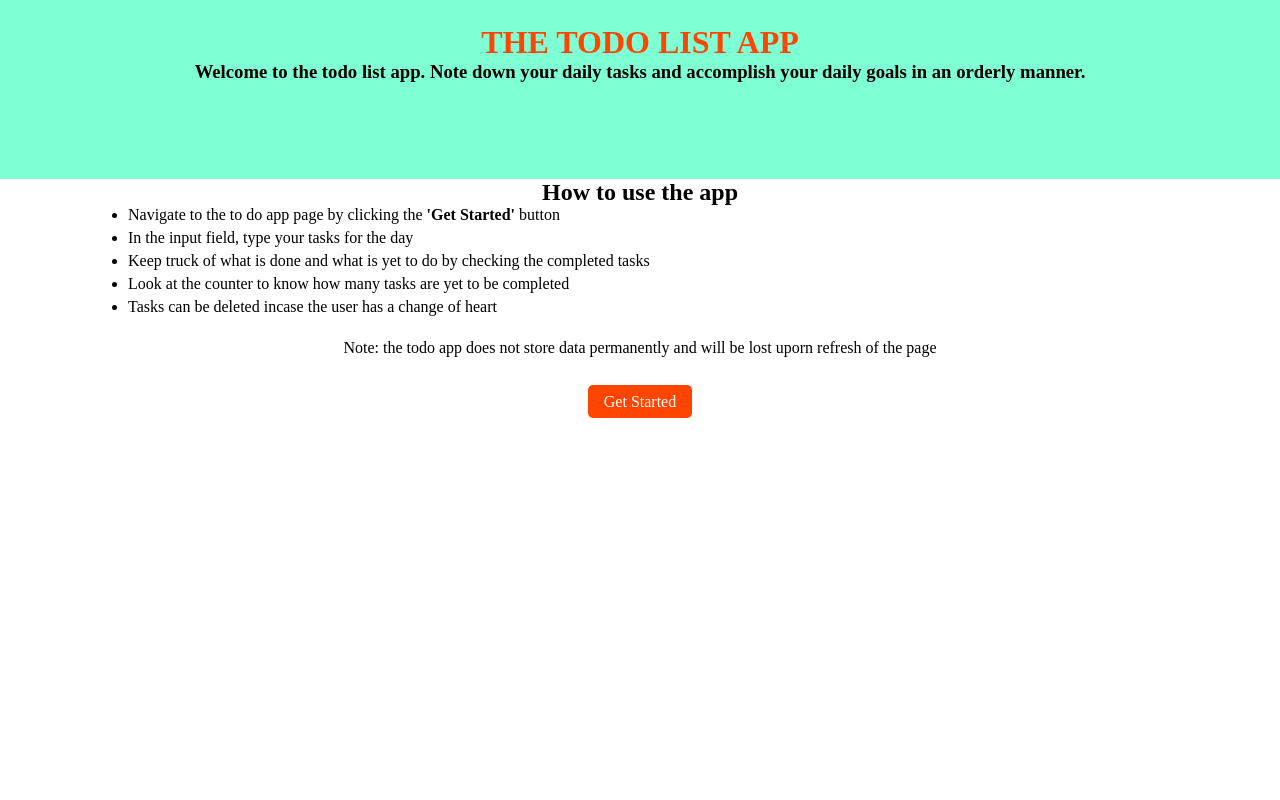
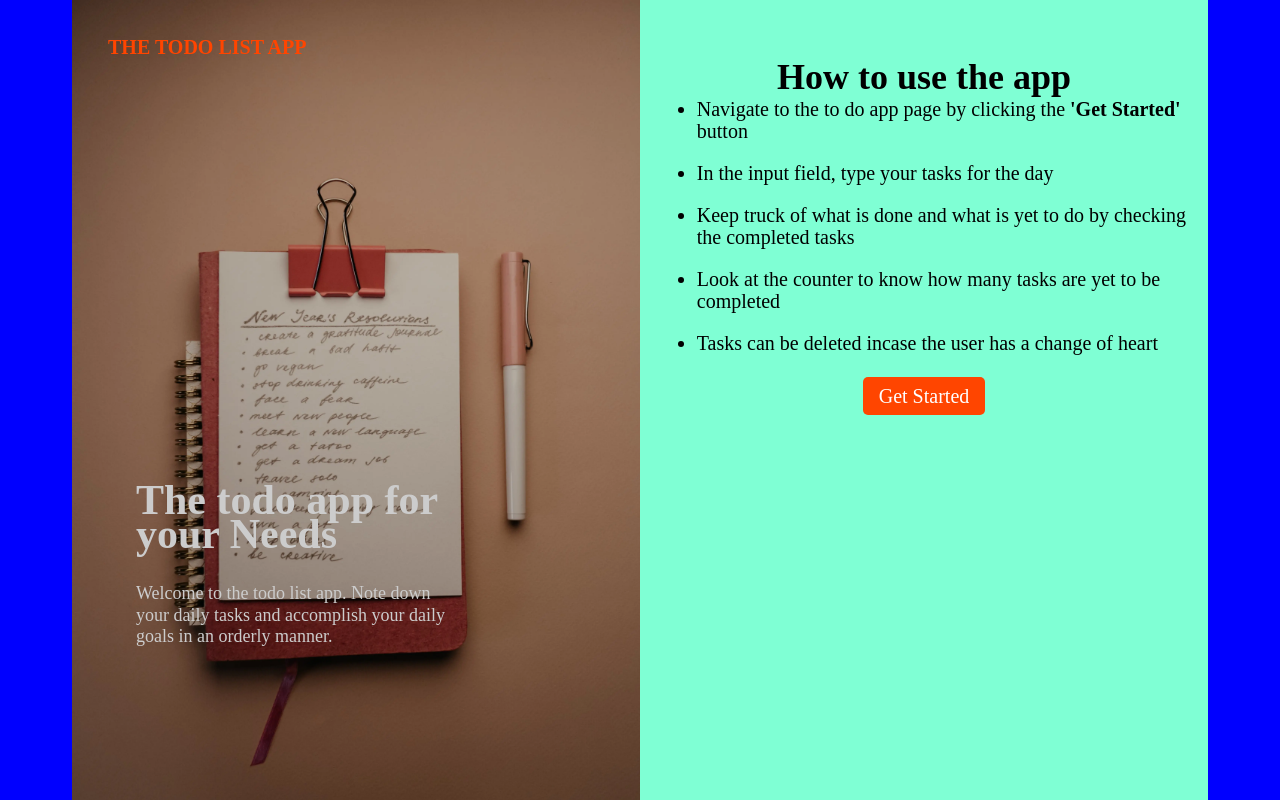
Before and after one commit to SsimbwaJoshua/todo-list, a React (Create React App) app: page / in a window 1280 px wide. Built offline with nearby package versions, Linux system fonts and the light colour scheme.

Commit message:
styling home page

```diff
--- a/src/App.css
+++ b/src/App.css
@@ -4,26 +4,35 @@
   box-sizing: border-box;
 }
 
+html {
+  font-size: 62.5%;
+}
+
 .App {
   text-align: center;
 }
 
+.the-whole-homepage {
+  background-color: blue;
+}
+
 .home-header {
   background-color: aquamarine;
-  padding: 24px 24px 96px 24px;
+  /* padding: 2.4rem 2.4rem 9.6rem 2.4rem; */
   /* margin-bottom: 48px; */
 }
 
 li {
-  margin-bottom: 5px;
+  margin-bottom: 2rem;
 }
 .link:link,
 .link:visited {
   text-decoration: none;
+  font-size: 2rem;
   cursor: pointer;
   color: white;
   background-color: orangered;
-  padding: 8px 16px;
+  padding: 0.8rem 1.6rem;
   border-radius: 5px;
 }
 
@@ -31,8 +40,64 @@ li {
 .link:hover {
   background-color: orange;
   transition: 5ms;
-
-  transform: scale(1.2);
 }
 
 /* HOME PAGES STYLING */
+/* header section */
+.home {
+  max-width: 120rem;
+  padding: 0 3.2rem;
+  margin: 0 auto;
+
+  height: 100vh;
+
+  display: grid;
+  grid-template-columns: 1fr 1fr;
+}
+
+.home-header {
+  display: flex;
+  flex-direction: column;
+  /* align-items: center; */
+  justify-content: space-between;
+  padding-bottom: 5.6rem;
+
+  background-image: url(./images/todo-img.webp);
+  background-size: cover;
+}
+
+.home-header > h1 {
+  color: orangered;
+  text-align: start;
+  margin: 3.6rem 0 0 3.6rem;
+}
+
+.home-header-text {
+  text-align: start;
+  color: #ccc;
+  /* border: 5px solid red; */
+  font-size: 1.8rem;
+  line-height: 1.2;
+  padding: 0 18rem 0 6.4rem;
+  margin-bottom: 9.6rem;
+}
+
+.home-header-text > h2 {
+  font-size: 4.2rem;
+  line-height: 0.8;
+  margin-bottom: 3.2rem;
+}
+
+/* home section/////right section */
+.home-section {
+  background-color: aquamarine;
+}
+.home-section > h2 {
+  font-size: 3.6rem;
+  margin-top: 5.6rem;
+}
+
+.list-items {
+  font-size: 2rem;
+  line-height: 1.1;
+}
--- a/src/componets/HomePage.js
+++ b/src/componets/HomePage.js
@@ -5,44 +5,46 @@ import "../App.css";
 
 export const HomePage = () => {
   return (
+    <div className="the-whole-homepage">
       <div className="home">
         <header className="home-header">
-        <h1 style={{ color: "orangered" }}>THE TODO LIST APP</h1>
-        <h3>
+          <h1>THE TODO LIST APP</h1>
+          <div className="home-header-text">
+            <h2>The todo app for your Needs</h2>
+            <p>
               Welcome to the todo list app. Note down your daily tasks and
               accomplish your daily goals in an orderly manner.
-        </h3>
+            </p>
+          </div>
         </header>
         <section className="home-section">
           <h2>How to use the app</h2>
           <ul style={{ textAlign: "left", marginLeft: "10%" }}>
-          <li>
+            <li className="list-items">
               Navigate to the to do app page by clicking the{" "}
               <strong>'Get Started'</strong> button
             </li>
-          <li>In the input field, type your tasks for the day</li>
-          <li>
+            <li className="list-items">
+              In the input field, type your tasks for the day
+            </li>
+            <li className="list-items">
               Keep truck of what is done and what is yet to do by checking the
               completed tasks
             </li>
-          <li>
+            <li className="list-items">
               Look at the counter to know how many tasks are yet to be completed
             </li>
-          <li>Tasks can be deleted incase the user has a change of heart</li>
+            <li className="list-items">
+              Tasks can be deleted incase the user has a change of heart
+            </li>
           </ul>
-        <br />
-
-        <p>
-          Note: the todo app does not store data permanently and will be lost
-          uporn refresh of the page
-        </p>
-      </section>
-      <br />
           <br />
 
           <Link to="/todolist" className="link">
             Get Started
           </Link>
+        </section>
+      </div>
     </div>
   );
 };
--- a/src/componets/TodoList.js
+++ b/src/componets/TodoList.js
@@ -161,17 +161,17 @@ export const TodoList = () => {
   ///////////////////////////////////////////////////////
 
   return (
-    <div style={{ marginTop: "30px" }}>
+    <div style={{ marginTop: "3rem" }}>
       <h1>THINGS TO DO</h1>
       <form onSubmit={submitTodo}>
         <input
-          style={{ width: "60%", height: "30px" }}
+          style={{ width: "60%", height: "3rem" }}
           placeholder="Add New"
           type="text"
           value={message}
           onChange={handleChange}
         />
-        <input style={{ height: "30px" }} type="submit" />
+        <input style={{ height: "3rem" }} type="submit" />
       </form>
       <br />
       {list.map((task, index) => {
@@ -183,15 +183,15 @@ export const TodoList = () => {
               display: "flex",
               justifyContent: "space-between",
               alignItems: "center",
-              margin: "0 50px ",
+              margin: "0 5rem ",
 
-              border: "2px solid #ccc",
-              padding: "2px",
+              border: "0.2rem solid #ccc",
+              padding: "2rem",
 
               backgroundColor: task.completed ? "green" : "white",
             }}
           >
-            <div style={{ display: "flex", gap: "10px" }}>
+            <div style={{ display: "flex", gap: "1rem" }}>
               {task.completed ? (
                 <input
                   type="checkbox"
@@ -207,7 +207,7 @@ export const TodoList = () => {
               <h3>{task.text}</h3>
             </div>
             <button
-              style={{ width: "30px", height: "30px" }}
+              style={{ width: "3rem", height: "3rem" }}
               onClick={() => removeTask(task.id)}
             >
               X
@@ -220,7 +220,7 @@ export const TodoList = () => {
 
       <section>
         <h1>{counter} : Total tasks</h1>
-        <div style={{}}>
+        <div>
           <h1>{completedTasksNum} :completed Tasks</h1>
 
           {/* <button onClick={clearAllCompleted}>clear completed</button> */}
```
Also changed, not shown: src/images/todo-img.webp (added). Lines whose indentation alone changed are shown as unchanged.
